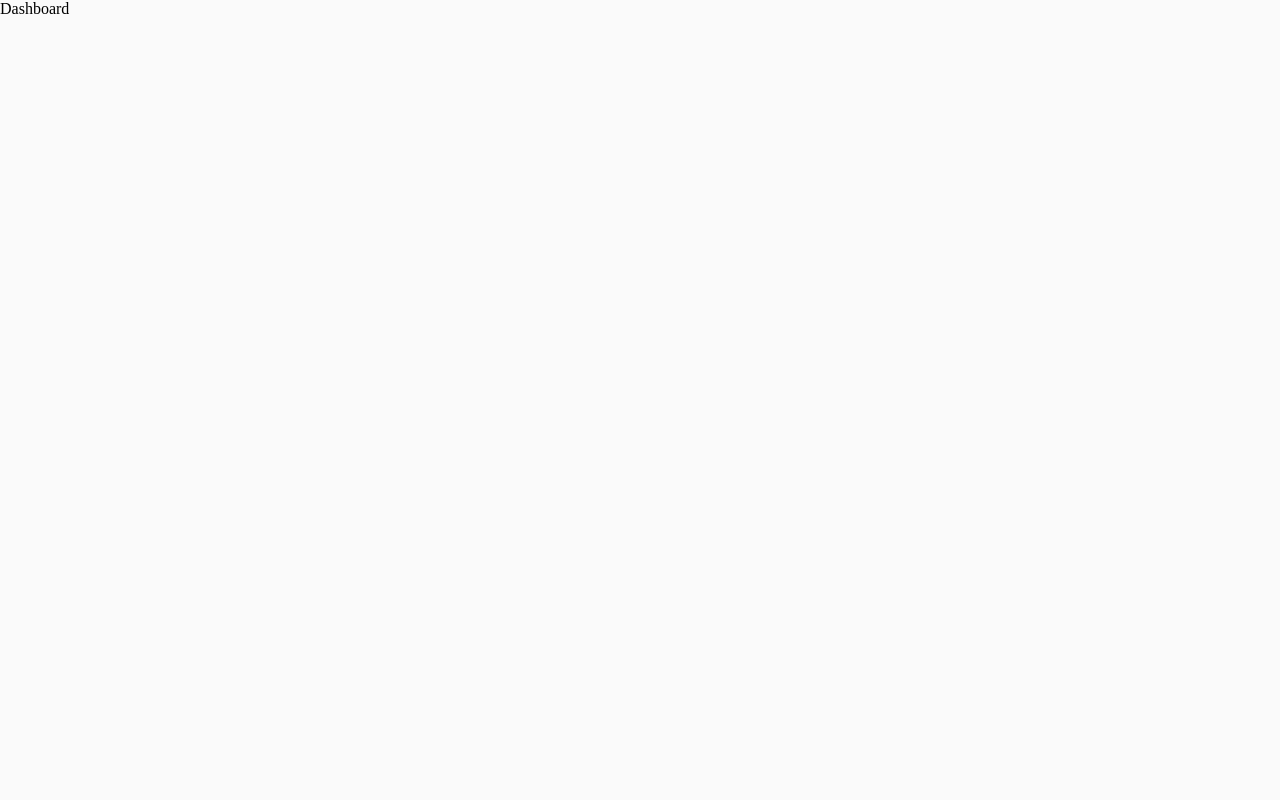
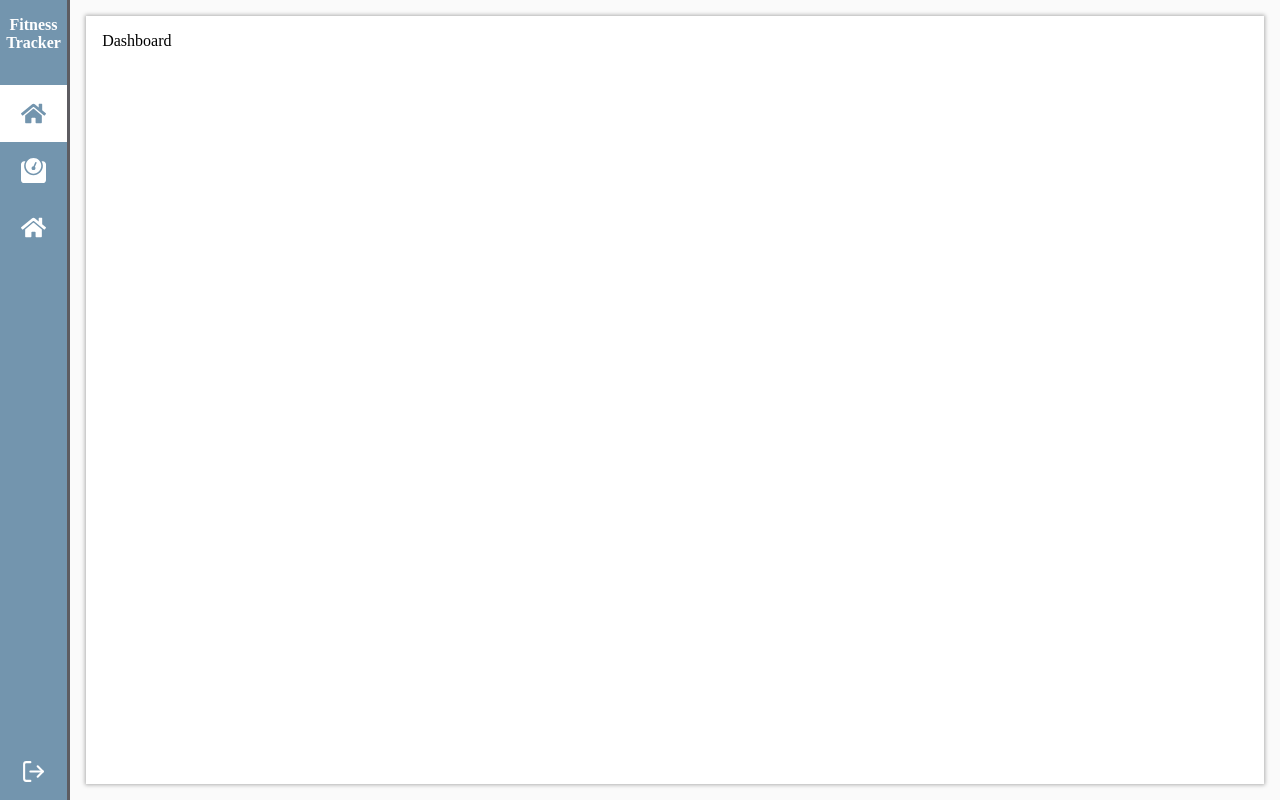
Before and after one commit to rvfvl/Fitness-Tracker, a React (Create React App) app: page / in a window 1280 px wide. Built offline with nearby package versions, Linux system fonts and the light colour scheme.

Commit message:
Added styles for Dashboard view.

```diff
--- a/package.json
+++ b/package.json
@@ -7,6 +7,7 @@
     "prop-types": "^15.7.2",
     "react": "^16.11.0",
     "react-dom": "^16.11.0",
+    "react-icons": "^3.8.0",
     "react-router-dom": "^5.1.2",
     "react-scripts": "3.2.0",
     "styled-components": "^4.4.1"
--- /dev/null
+++ b/src/components/Icon.js
@@ -0,0 +1,39 @@
+import React from "react";
+import styled from "styled-components";
+import PropTypes from "prop-types";
+import { NavLink } from "react-router-dom";
+
+const StyledIcon = styled(NavLink)`
+  display: flex;
+  justify-content: center;
+  padding: 1rem 0;
+
+  &.active {
+    background-color: white;
+
+    svg {
+      color: ${({ theme }) => theme.colors.primary};
+    }
+  }
+
+  svg {
+    width: 25px;
+    height: 25px;
+    color: #fff;
+  }
+
+  &:hover {
+    background-color: ${({ theme }) => theme.colors.secondary};
+  }
+`;
+
+const Icon = ({ icon, path }) => {
+  return <StyledIcon to={path}>{icon()}</StyledIcon>;
+};
+
+Icon.propTypes = {
+  icon: PropTypes.func.isRequired,
+  path: PropTypes.string.isRequired
+};
+
+export default Icon;
--- /dev/null
+++ b/src/components/Logo.js
@@ -0,0 +1,13 @@
+import styled from "styled-components";
+import Link from "components/Link";
+
+const Logo = styled(Link)`
+  width: 100%;
+  margin: 1rem 0;
+  text-align: center;
+  text-decoration: none;
+  font-weight: 700;
+  color: #fff;
+`;
+
+export default Logo;
--- /dev/null
+++ b/src/components/SidePanel.js
@@ -0,0 +1,37 @@
+import React from "react";
+import styled from "styled-components";
+import { FaHome, FaWeight } from "react-icons/fa";
+import { FiLogOut } from "react-icons/fi";
+import Logo from "components/Logo";
+import Icon from "components/Icon";
+
+const SidePanelWrapper = styled.div`
+  display: flex;
+  flex-direction: column;
+  height: 100vh;
+  width: 75px;
+  background-color: ${({ theme }) => theme.colors.primary};
+  border-right: 3px solid ${({ theme }) => theme.colors.heading};
+`;
+
+const MenuIconContainer = styled.div`
+  margin-bottom: auto;
+`;
+
+const SidePanel = () => {
+  return (
+    <SidePanelWrapper>
+      <Logo to="/">Fitness Tracker</Logo>
+
+      <MenuIconContainer>
+        <Icon icon={FaHome} path="/" />
+        <Icon icon={FaWeight} path="/sdsd" />
+        <Icon icon={FaHome} path="/sdsd" />
+      </MenuIconContainer>
+
+      <Icon icon={FiLogOut} path="/signin" />
+    </SidePanelWrapper>
+  );
+};
+
+export default SidePanel;
--- a/src/templates/LoggedUserTemplate.js
+++ b/src/templates/LoggedUserTemplate.js
@@ -1,8 +1,28 @@
 import React from "react";
 import PropTypes from "prop-types";
+import SidePanel from "components/SidePanel";
+import styled from "styled-components";
+
+const UserTemplateWrapper = styled.div`
+  display: flex;
+  background-color: ${({ theme }) => theme.colors.background};
+`;
+
+const MainContentWrapper = styled.div`
+  margin: 1rem;
+  padding: 1rem;
+  box-shadow: ${({ theme }) => theme.shadows.image};
+  background-color: #fff;
+  width: 100%;
+`;
 
 const LoggedUserTemplate = ({ children }) => {
-  return <div>{children}</div>;
+  return (
+    <UserTemplateWrapper>
+      <SidePanel />
+      <MainContentWrapper>{children}</MainContentWrapper>
+    </UserTemplateWrapper>
+  );
 };
 
 LoggedUserTemplate.propTypes = {
```
Also changed, not shown: 1 other file (tests, documents, lock files or other folders).
